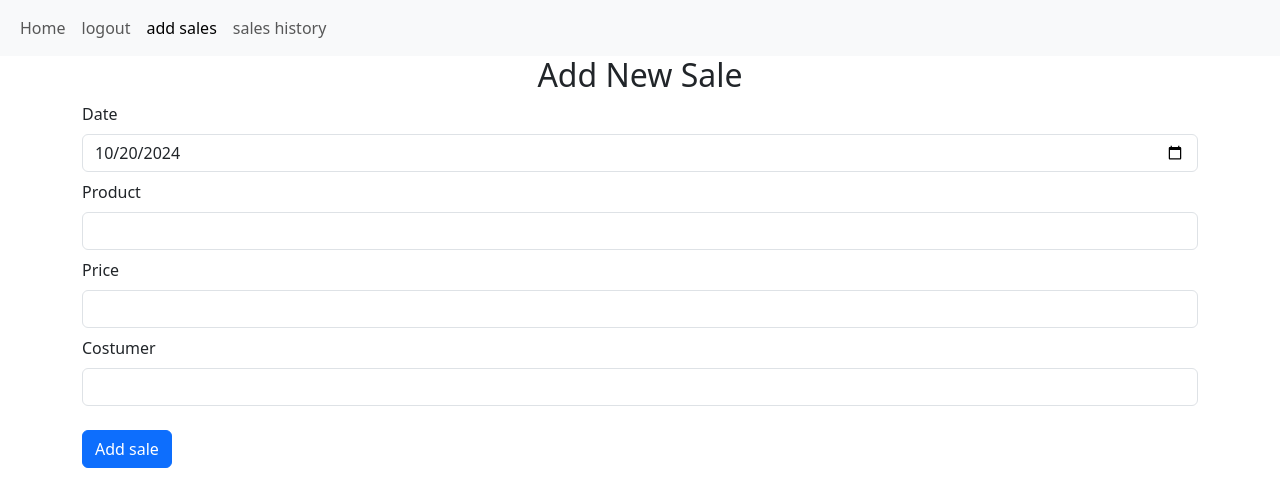
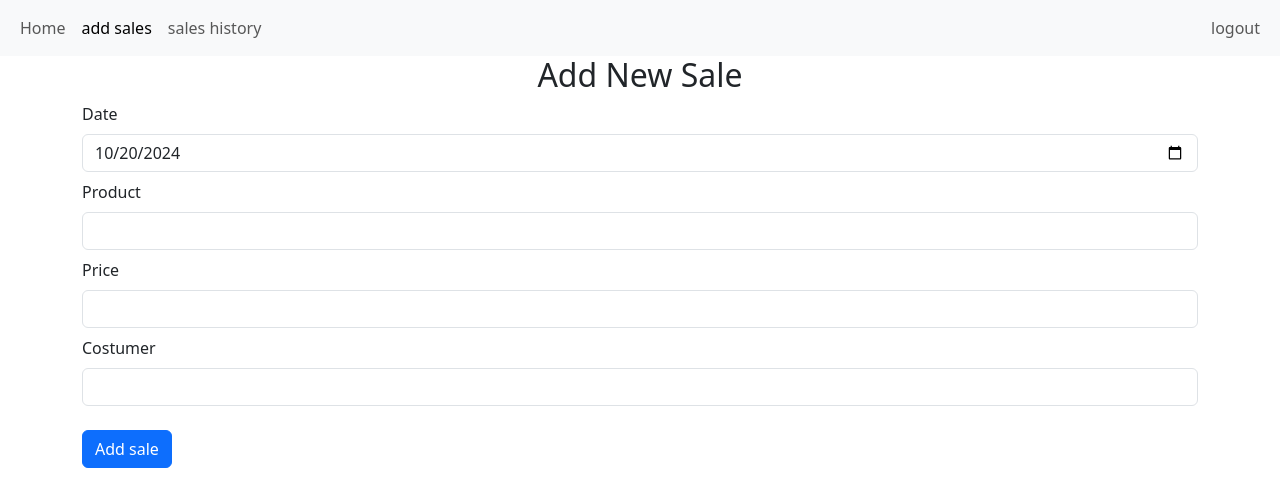
Before and after one commit to eyals208/Sales-Tracker, a Flask app: page /add_sale in a window 1280 px wide. Shown: the top 491 px of the page. Run offline with Flask 3, Linux system fonts and the light colour scheme; the visitor is signed in with stand-in values (Sample User, id 1).

Commit message:
fix nav bar html

```diff
--- a/sales_tracker/templates/macros/nav.html
+++ b/sales_tracker/templates/macros/nav.html
@@ -1,7 +1,11 @@
 {% macro header(email,theme) %}
-<nav class="navbar navbar-expand-lg bg-body-tertiary">
-    <div class="container-fluid">
-        <ul class="navbar-nav">
+<nav class="navbar navbar-expand-sm bg-body-tertiary">
+    <div class="container-fluid ">
+        <button class="navbar-toggler" type="button" data-bs-toggle="collapse" data-bs-target="#navbarNavAltMarkup" aria-controls="navbarNavAltMarkup" aria-expanded="false" aria-label="Toggle navigation">
+            <span class="navbar-toggler-icon"></span>
+        </button>
+        <div class="collapse navbar-collapse" id="navbarNavAltMarkup">
+            <ul class="navbar-nav me-auto mb-2 mb-lg-0">
 
                 <li class="nav-item">
 
@@ -10,6 +14,24 @@
                     </a>
                 </li>
 
+                {% if email %}
+
+                    <li class="nav-item">
+                        <a href="{{ url_for('pages.sales') }}" class="nav-link {{'active' if request.path == url_for('pages.sales')}}">
+                            <span class="nav__item">add sales</span>
+                        </a>
+                    </li>
+
+                    <li class="nav-item">
+                        <a href="{{ url_for('pages.sales_view') }}" class="nav-link {{'active' if request.path == url_for('pages.sales_view')}}">
+                            <span class="nav__item">sales history</span>
+                        </a>
+                    </li>
+
+                {% endif %}
+            </ul>
+
+            <ul class="navbar-nav">
                 {% if not email %}
 
                 <li class="nav-item">
@@ -25,21 +47,10 @@
                     <a href="{{ url_for('pages.logout') }}" class="nav-link {{'active' if request.path == url_for('pages.logout')}}">logout</a>
                 </li>
 
-            <li class="nav-item">
-                <a href="{{ url_for('pages.sales') }}" class="nav-link {{'active' if request.path == url_for('pages.sales')}}">
-                    <span class="nav__item">add sales</span>
-                </a>
-            </li>
-
-            <li class="nav-item">
-                <a href="{{ url_for('pages.sales_view') }}" class="nav-link {{'active' if request.path == url_for('pages.sales_view')}}">
-                    <span class="nav__item">sales history</span>
-                </a>
-            </li>
-
                 {% endif %}
 
             </ul>
         </div>
+    </div>
 </nav>
 {% endmacro %}
```
Lines whose indentation alone changed are shown as unchanged.
